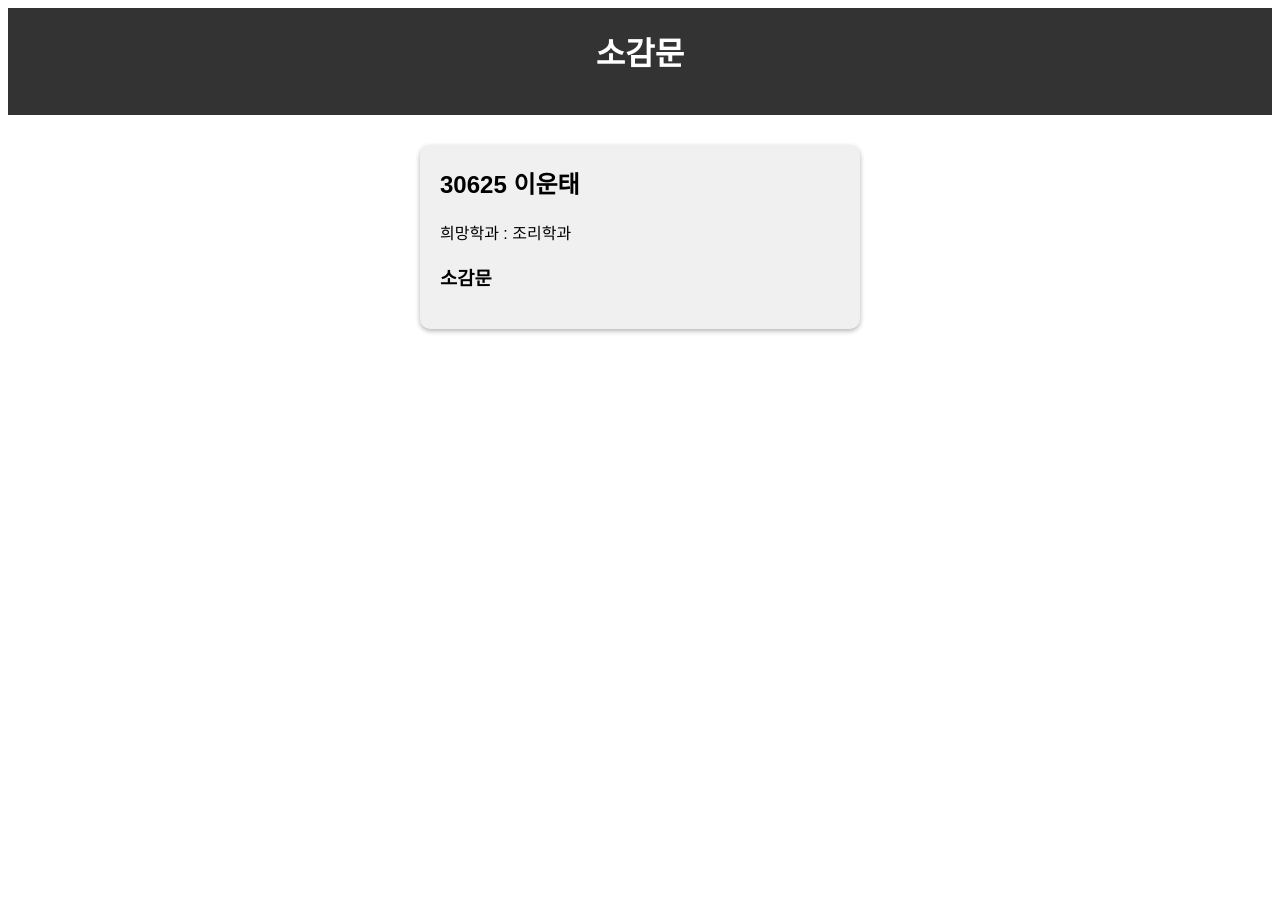
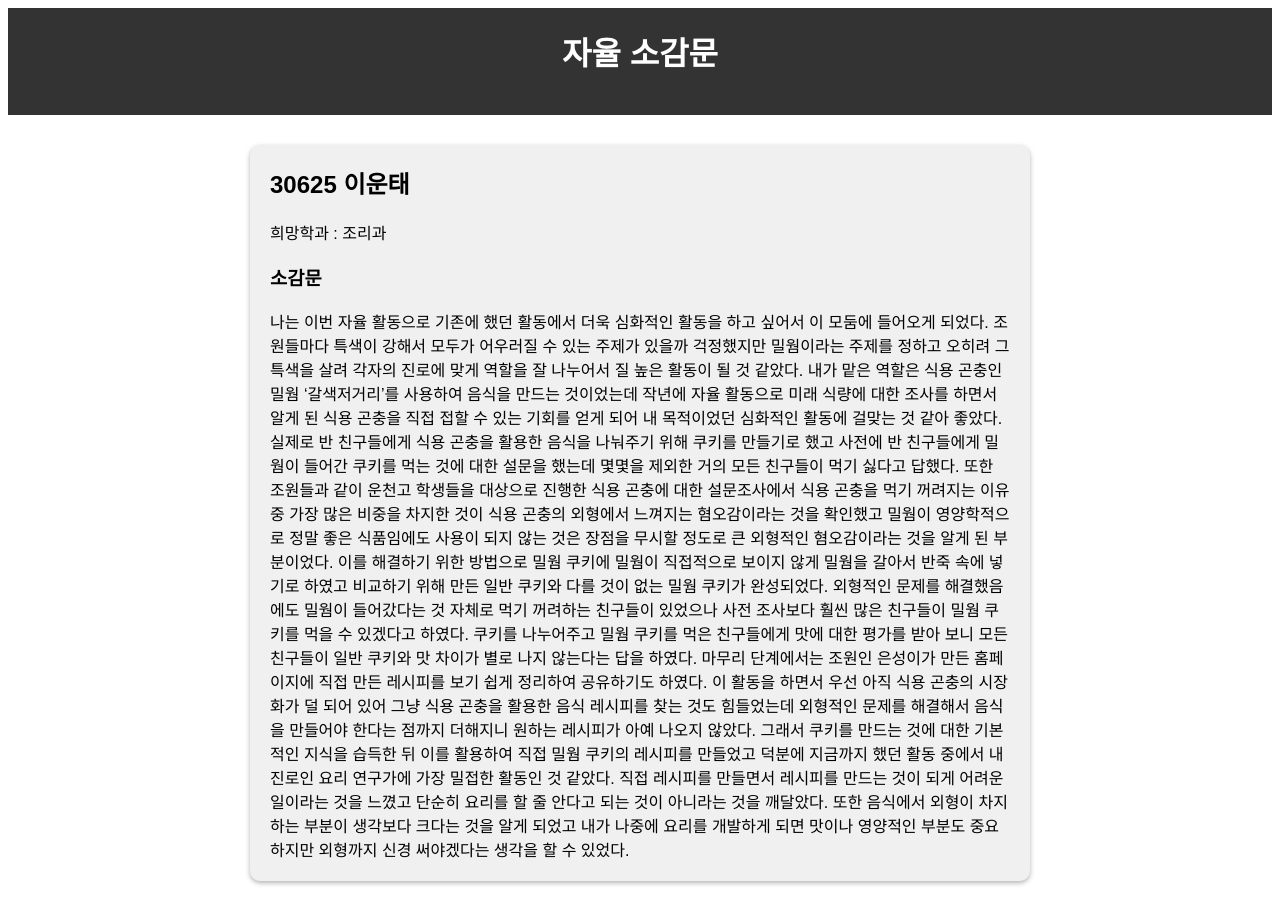
Before and after one commit to eunsungyong/eunsungyong.github.io, a plain HTML site: page 이운태.html in a window 1280 px wide. Before the commit the page ends 800 px from the top, so only its background shows below. Drawn offline with Linux system fonts and the light colour scheme.

Commit message:
Update 이운태.html

```diff
--- a/이운태.html
+++ b/이운태.html
@@ -57,17 +57,24 @@
           width: 100%;
         }
       }
+      a { text-decoration : none }
+
     </style>
   </head>
   <body>
     <header>
-      <h1>소감문</h1>
+      <h1><a href="2023 자율 프로젝트 소감문.html" style="color: #fff;">자율 소감문</a></h1>
     </header>
 
     <main>
       <div class="team-member">
         <h2>30625 이운태</h2>
-        <p>희망학과 : 조리학과</p>
+        <p>희망학과 : 조리과</p>
         <div class="bio">
           <h3>소감문</h3>
-          <p></p>
+          <p>나는 이번 자율 활동으로 기존에 했던 활동에서 더욱 심화적인 활동을 하고 싶어서 이 모둠에 들어오게 되었다. 조원들마다 특색이 강해서 모두가 어우러질 수 있는 주제가 있을까 걱정했지만 밀웜이라는 주제를 정하고 오히려 그 특색을 살려 각자의 진로에 맞게 역할을 잘 나누어서 질 높은 활동이 될 것 같았다. 내가 맡은 역할은 식용 곤충인 밀웜 ‘갈색저거리’를 사용하여 음식을 만드는 것이었는데 작년에 자율 활동으로 미래 식량에 대한 조사를 하면서 알게 된 식용 곤충을 직접 접할 수 있는 기회를 얻게 되어 내 목적이었던 심화적인 활동에 걸맞는 것 같아 좋았다. 실제로 반 친구들에게 식용 곤충을 활용한 음식을 나눠주기 위해 쿠키를 만들기로 했고 사전에 반 친구들에게 밀웜이 들어간 쿠키를 먹는 것에 대한 설문을 했는데 몇몇을 제외한 거의 모든 친구들이 먹기 싫다고 답했다. 또한 조원들과 같이 운천고 학생들을 대상으로 진행한 식용 곤충에 대한 설문조사에서 식용 곤충을 먹기 꺼려지는 이유 중 가장 많은 비중을 차지한 것이 식용 곤충의 외형에서 느껴지는 혐오감이라는 것을 확인했고 밀웜이 영양학적으로 정말 좋은 식품임에도 사용이 되지 않는 것은 장점을 무시할 정도로 큰 외형적인 혐오감이라는 것을 알게 된 부분이었다. 이를 해결하기 위한 방법으로 밀웜 쿠키에 밀웜이 직접적으로 보이지 않게 밀웜을 갈아서 반죽 속에 넣기로 하였고 비교하기 위해 만든 일반 쿠키와 다를 것이 없는 밀웜 쿠키가 완성되었다. 외형적인 문제를 해결했음에도 밀웜이 들어갔다는 것 자체로 먹기 꺼려하는 친구들이 있었으나 사전 조사보다 훨씬 많은 친구들이 밀웜 쿠키를 먹을 수 있겠다고 하였다. 쿠키를 나누어주고 밀웜 쿠키를 먹은 친구들에게 맛에 대한 평가를 받아 보니 모든 친구들이 일반 쿠키와 맛 차이가 별로 나지 않는다는 답을 하였다. 마무리 단계에서는 조원인 은성이가 만든 홈페이지에 직접 만든 레시피를 보기 쉽게 정리하여 공유하기도 하였다. 이 활동을 하면서 우선 아직 식용 곤충의 시장화가 덜 되어 있어 그냥 식용 곤충을 활용한 음식 레시피를 찾는 것도 힘들었는데 외형적인 문제를 해결해서 음식을 만들어야 한다는 점까지 더해지니 원하는 레시피가 아예 나오지 않았다. 그래서 쿠키를 만드는 것에 대한 기본적인 지식을 습득한 뒤 이를 활용하여 직접 밀웜 쿠키의 레시피를 만들었고 덕분에 지금까지 했던 활동 중에서 내 진로인 요리 연구가에 가장 밀접한 활동인 것 같았다. 직접 레시피를 만들면서 레시피를 만드는 것이 되게 어려운 일이라는 것을 느꼈고 단순히 요리를 할 줄 안다고 되는 것이 아니라는 것을 깨달았다. 또한 음식에서 외형이 차지하는 부분이 생각보다 크다는 것을 알게 되었고 내가 나중에 요리를 개발하게 되면 맛이나 영양적인 부분도 중요하지만 외형까지 신경 써야겠다는 생각을 할 수 있었다. </p>
+        </div>
+      </div>
+    </main>
+  </body>
+</html>
```
